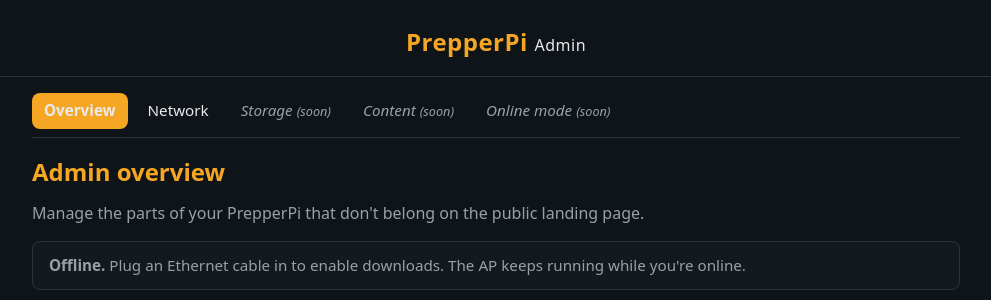
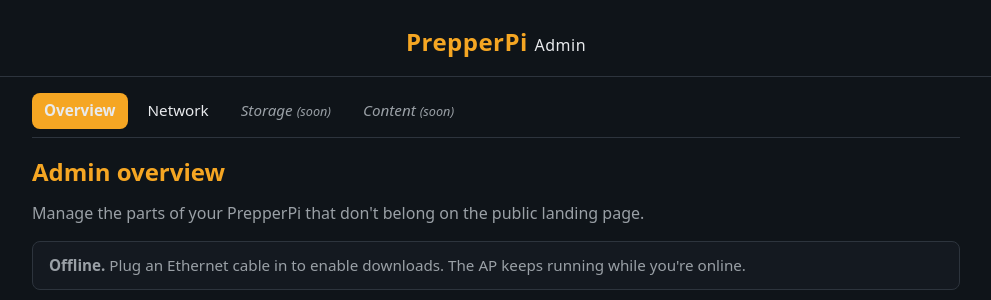
Before and after one commit to jmarler/prepperpi, a FastAPI app: page /admin in a window 1280 px wide. Shown: the top 300 px of the page, without its empty margins (144-1135 px from the left). Run offline with FastAPI, Linux system fonts and the light colour scheme.

Commit message:
fix(admin): allow AF_NETLINK for uplink detector + drop stale nav entry
Discovered while deploy-testing E4-S3 on the Pi 4B:

- The systemd unit's RestrictAddressFamilies didn't include AF_NETLINK,
  so the new uplink detector's `ip -j route show default` fails with
  "Cannot open netlink socket: Address family not supported by protocol".
  The detector silently returns ethernet=False and the home page falsely
  renders the offline banner even when an Ethernet uplink is active.
  Adding AF_NETLINK is read-only for our purposes — the unit still has
  no CAP_NET_ADMIN, so it cannot mutate kernel state via netlink.

- base.html still listed "Online mode (soon)" in the admin nav. Removed
  now that the home page surfaces the live banner.

Co-Authored-By: Claude Opus 4.7 (1M context) <noreply@anthropic.com>

```diff
--- a/services/prepperpi-admin/app/templates/base.html
+++ b/services/prepperpi-admin/app/templates/base.html
@@ -19,7 +19,6 @@
 		<a href="/admin/network" {% if active == "network" %}aria-current="page" class="admin-nav__active"{% endif %}>Network</a>
 		<span class="admin-nav__soon">Storage <small>(soon)</small></span>
 		<span class="admin-nav__soon">Content <small>(soon)</small></span>
-		<span class="admin-nav__soon">Online mode <small>(soon)</small></span>
 	</nav>
 
 	<main class="admin-main">
```
Also changed, not shown: 1 other file.
